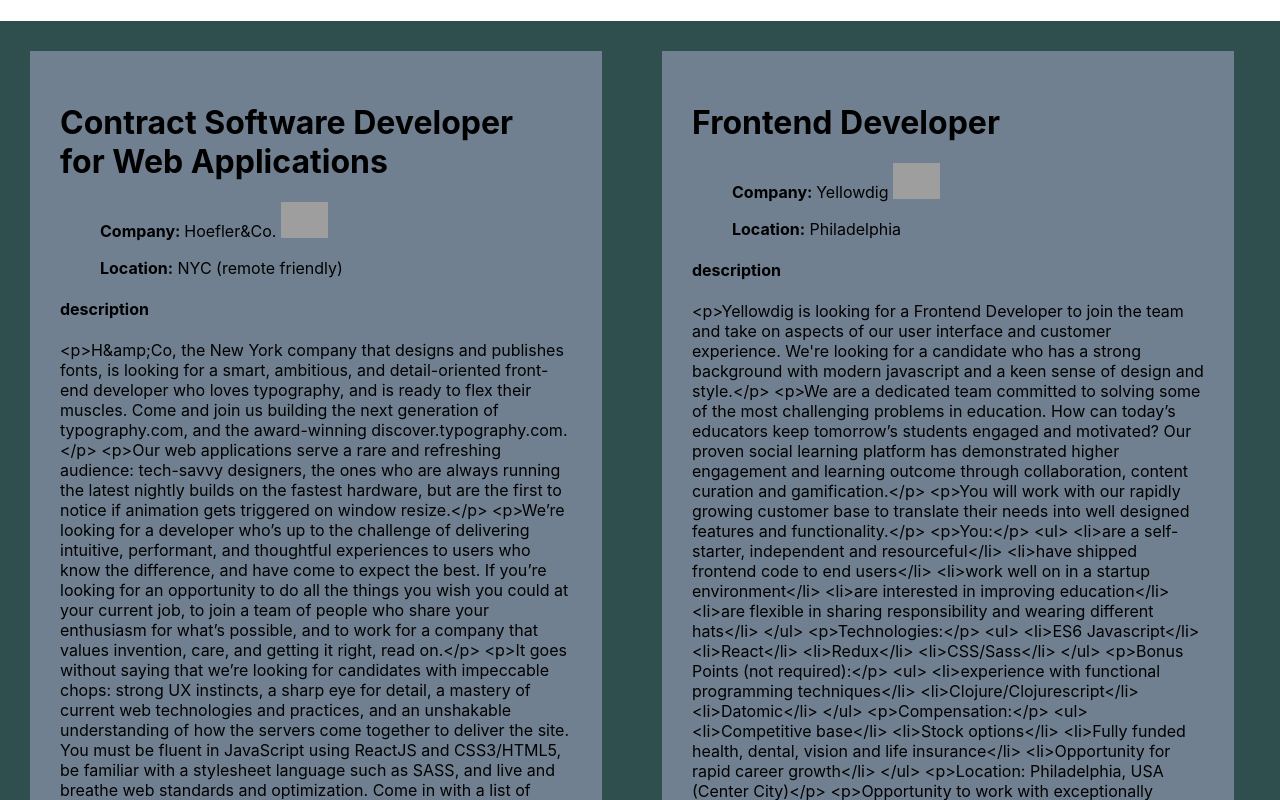
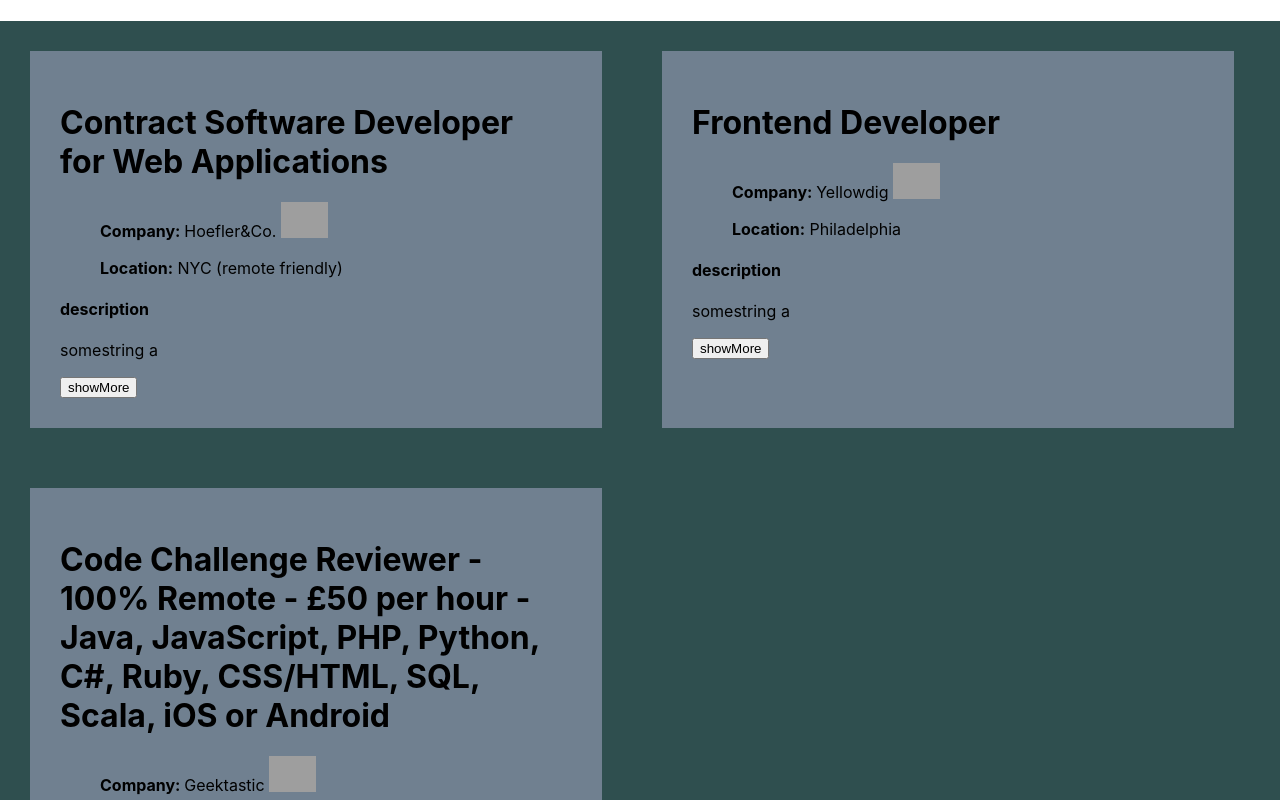
Before and after one commit to Svdbroek/TechJob-Searcher, a React (Create React App) app: page / in a window 1280 px wide. Shown: the top 800 px of the page. Built offline with nearby package versions, Linux system fonts and the light colour scheme; grey boxes are pictures that could not be loaded.

Commit message:
added expanding text button

```diff
--- /dev/null
+++ b/src/Sections/Feed/DescriptionBox.js
@@ -0,0 +1,24 @@
+import React, { Component } from "react";
+
+export default class DescriptionBox extends Component{
+    state={
+        showMore : false
+    }
+
+    text = "somestring asdfasdfa sdfasdasdfdasfasfasdfas fwasdfdfdusafydsfo aiusdyfcheioausdy fudausoiyfiuysd  dsauf dsf ais dyaiusdfidysafhiawehwaefjaadsfkjasdl;k" //get this from outside somehow?
+
+    showMoreButton =()=> {
+        this.setState({showMore:true})
+    }
+
+    render(){
+        if (this.state.showMore)  {
+                return <div><p>{this.text}</p></div>
+        } else {
+            return <div>
+<p>{this.text.substring(0,12)}</p>
+<button onClick={()=> {this.showMoreButton()}} >showMore</button>
+</div>
+        }
+    }
+}
--- a/src/Sections/Feed/JobAplication.js
+++ b/src/Sections/Feed/JobAplication.js
@@ -1,5 +1,6 @@
 import React, { Component } from "react";
 import "./JobAplication.css"
+import DescriptionBox from "./DescriptionBox";
 export default class JobAplication extends Component {
   render() {
     return (
@@ -7,6 +8,7 @@
         <h1> {this.props.title}</h1>
         <div>
             <ul>
+
               <b>Company: </b>
               {this.props.company} <img width="10%" src={this.props.logo} />
             </ul>
@@ -20,7 +22,8 @@
             {" "}
             <b>description</b>
           </h4>
-          {this.props.description}
+          <DescriptionBox />
+          {/* {this.props.description} */}
         </div>
       </div>
     );
```
